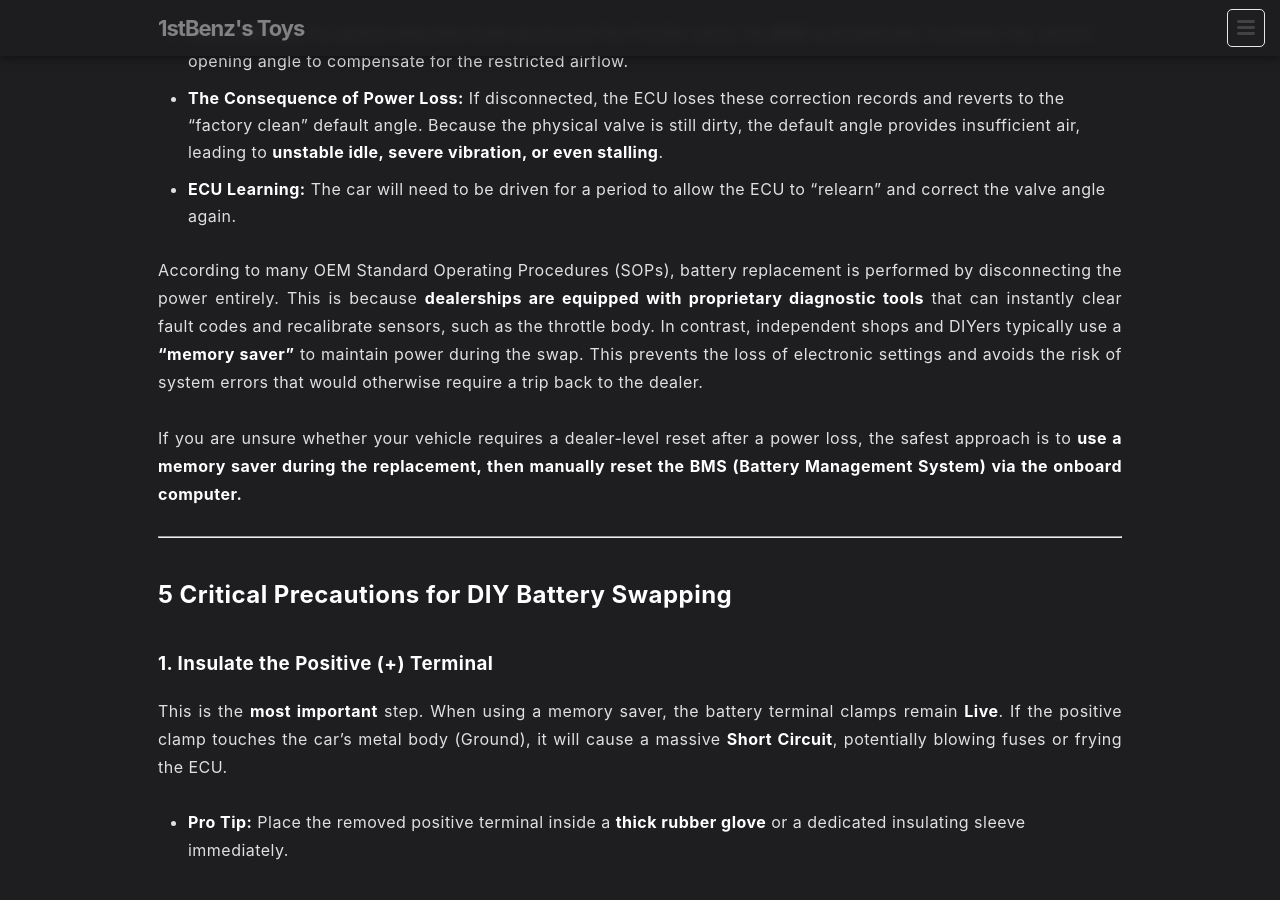
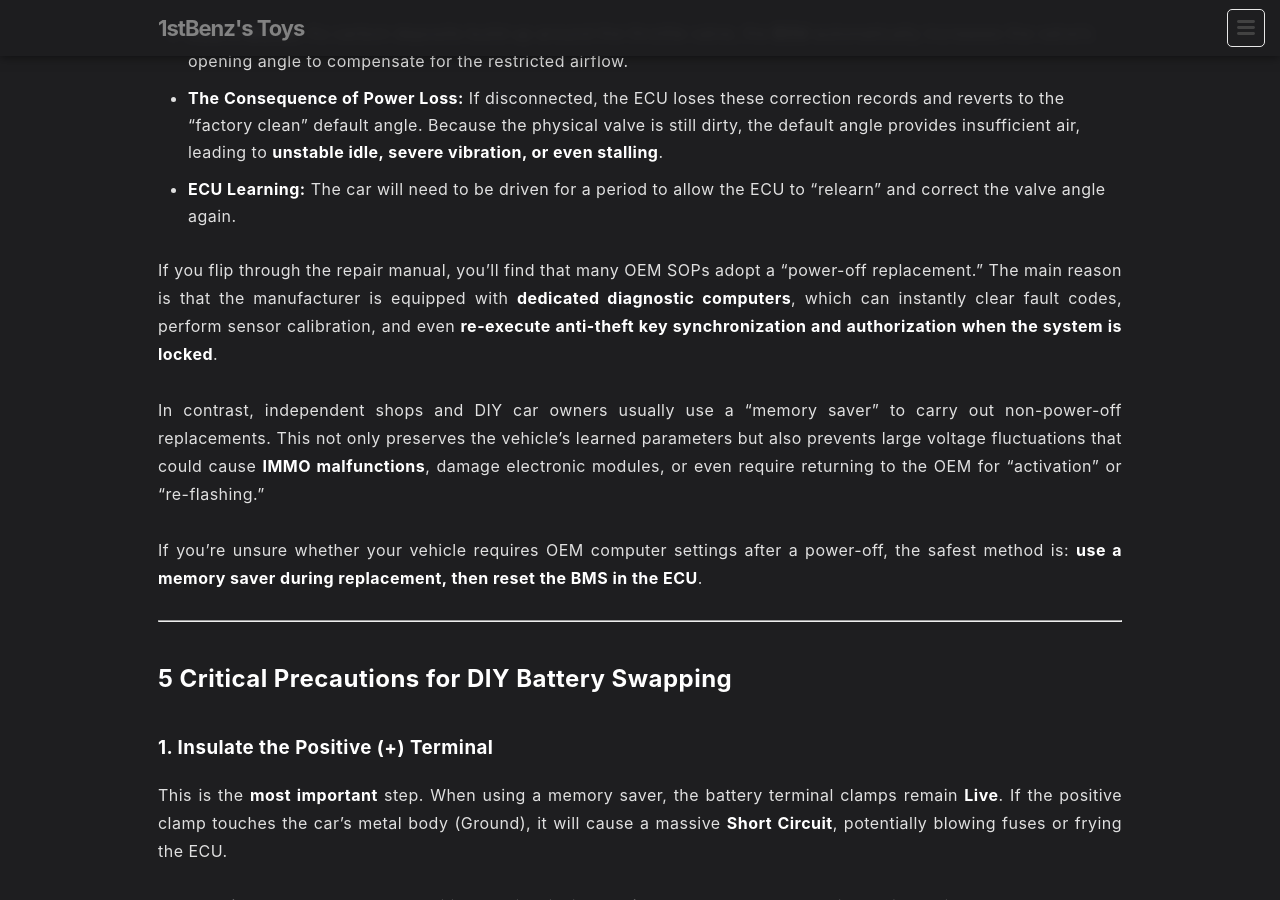
Before and after one commit to 1stbenz/1stbenz.github.io, a Jekyll site: the page built from _posts/en/2025-09-17-memory-saving-battery.md, in a window 1280 px wide and 900 px high, scrolled down 995 px. Built offline with Jekyll 4.4.1, drawn with Linux system fonts in a browser that asks for light colours.

Commit message:
Update 2025-09-17-memory-saving-battery.md

```diff
--- a/_posts/en/2025-09-17-memory-saving-battery.md
+++ b/_posts/en/2025-09-17-memory-saving-battery.md
@@ -31,9 +31,11 @@ On a **Toyota** or **Honda**, power loss usually just means resetting the clock.
 * **The Consequence of Power Loss:** If disconnected, the ECU loses these correction records and reverts to the "factory clean" default angle. Because the physical valve is still dirty, the default angle provides insufficient air, leading to **unstable idle, severe vibration, or even stalling**.
 * **ECU Learning:** The car will need to be driven for a period to allow the ECU to "relearn" and correct the valve angle again.
 
-According to many OEM Standard Operating Procedures (SOPs), battery replacement is performed by disconnecting the power entirely. This is because **dealerships are equipped with proprietary diagnostic tools** that can instantly clear fault codes and recalibrate sensors, such as the throttle body. In contrast, independent shops and DIYers typically use a **"memory saver"** to maintain power during the swap. This prevents the loss of electronic settings and avoids the risk of system errors that would otherwise require a trip back to the dealer.
+If you flip through the repair manual, you’ll find that many OEM SOPs adopt a “power-off replacement.” The main reason is that the manufacturer is equipped with **dedicated diagnostic computers**, which can instantly clear fault codes, perform sensor calibration, and even **re-execute anti-theft key synchronization and authorization when the system is locked**.
 
-If you are unsure whether your vehicle requires a dealer-level reset after a power loss, the safest approach is to **use a memory saver during the replacement, then manually reset the BMS (Battery Management System) via the onboard computer.**
+In contrast, independent shops and DIY car owners usually use a “memory saver” to carry out non-power-off replacements. This not only preserves the vehicle’s learned parameters but also prevents large voltage fluctuations that could cause **IMMO malfunctions**, damage electronic modules, or even require returning to the OEM for “activation” or “re-flashing.”
+
+If you’re unsure whether your vehicle requires OEM computer settings after a power-off, the safest method is: **use a memory saver during replacement, then reset the BMS in the ECU**.
 
 ---
 
```
